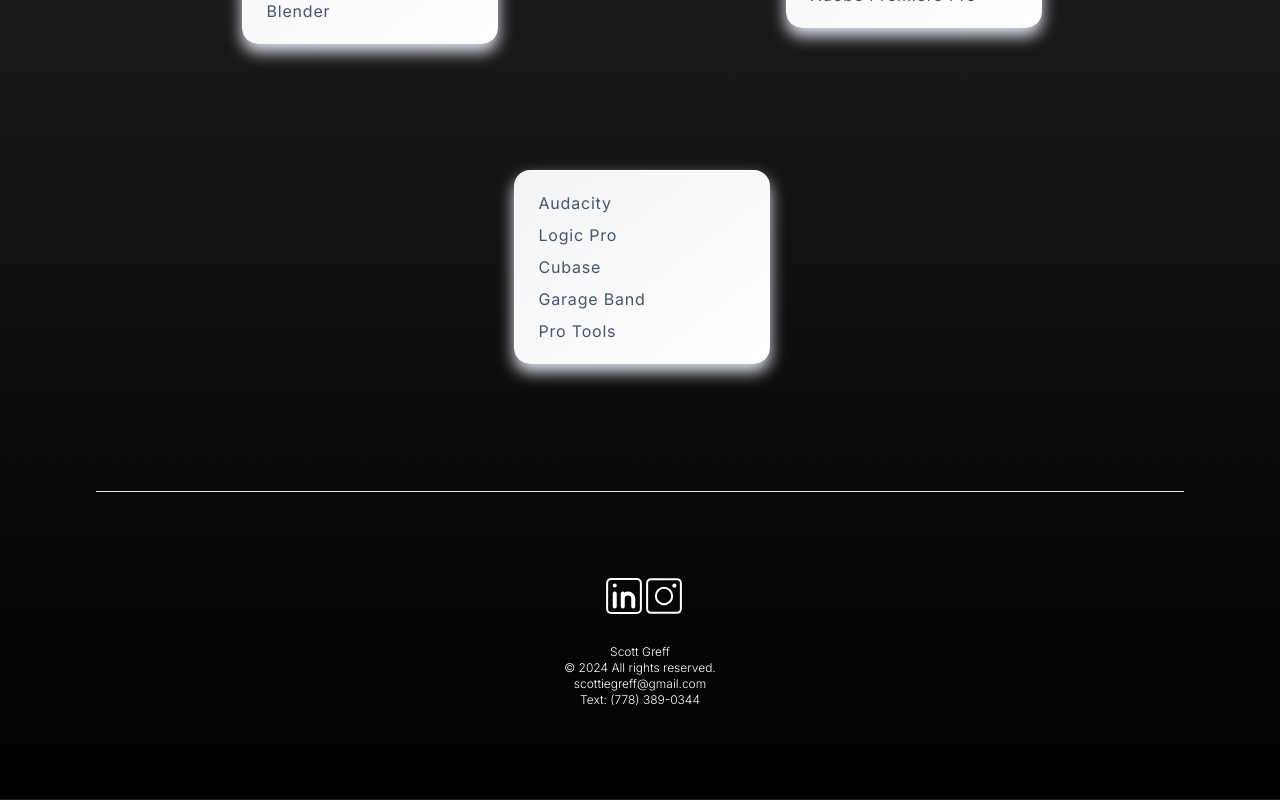
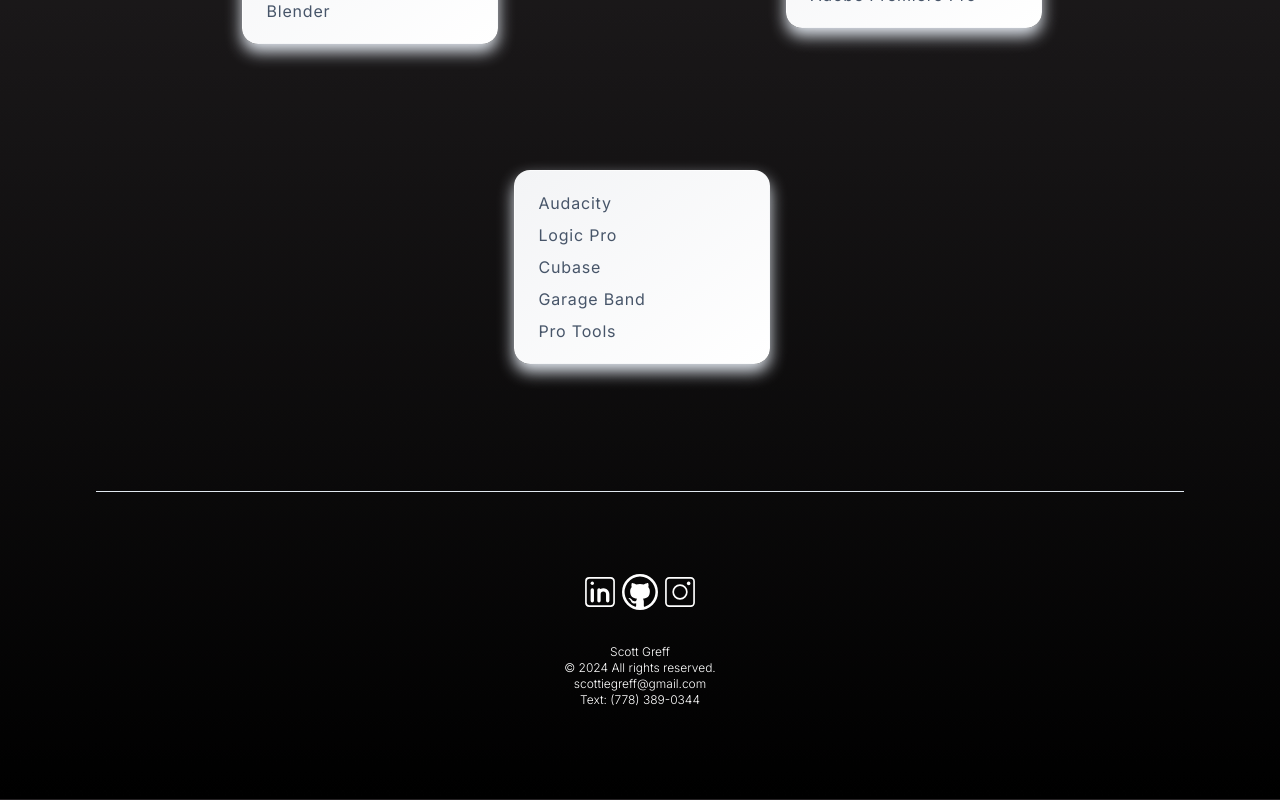
Before and after one commit to scottiegreff/portfolio, a Next.js app: page / in a window 1280 px wide. Shown: the part 6920-7720 px from the top of the page. Built offline with nearby package versions, Linux system fonts and the light colour scheme; no server answers.

Commit message:
add github link in footer

```diff
--- a/components/Footer.tsx
+++ b/components/Footer.tsx
@@ -2,6 +2,7 @@
 import React from "react";
 import { CiInstagram } from "react-icons/ci";
 import { CiLinkedin } from "react-icons/ci";
+import { VscGithub } from "react-icons/vsc";
 import { toast } from "react-hot-toast";
 
 export default function Footer() {
@@ -13,18 +14,26 @@
 
   return (
     <footer className="mb-20">
-      <div className="flex justify-center">
+      <div className="flex items-center justify-center">
         <a
           href="https://www.linkedin.com/in/scott-greff-607341282/"
-          className="w-10 h-10"
+          className="w-10 h-10 flex items-center justify-center"
           target="_blank"
         >
           {" "}
           <CiLinkedin className="text-5xl text-white mx-auto" />
         </a>
         <a
+          href="https://www.github.com/scottiegreff"
+          className="w-10 h-10 flex items-center justify-center"
+          target="_blank"
+        >
+          {" "}
+          <VscGithub className="text-4xl text-white m-auto" />
+        </a>
+        <a
           href="https://www.instagram.com/scottiegreff/?hl=en"
-          className="w-10 h-10"
+          className="w-10 h-10 flex items-center justify-center"
           target="_blank"
         >
           {" "}
```
